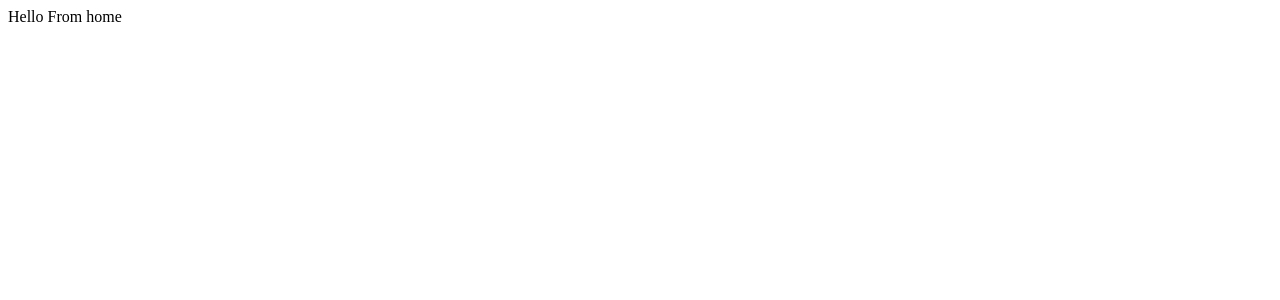
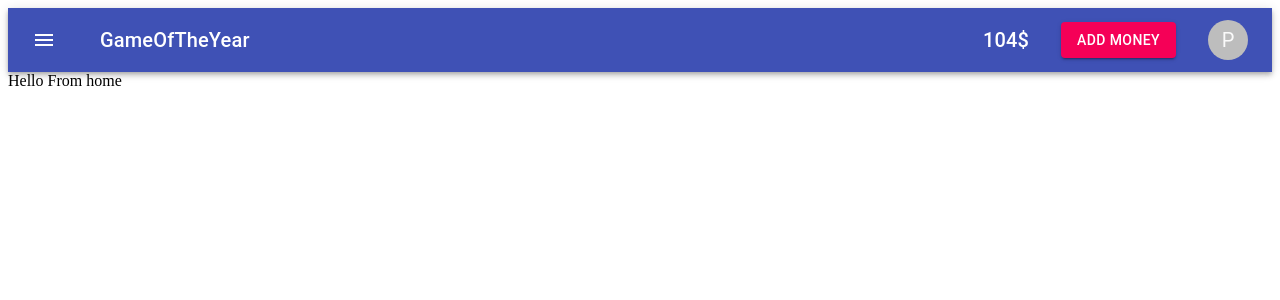
Before and after one commit to alle-zhinzher/hacaton, a React app in the folder client/: page / in a window 1280 px wide. Shown: the top 300 px of the page. Built offline with nearby package versions, Linux system fonts and the light colour scheme.

Commit message:
Change header, move styles to scss files

```diff
--- a/client/src/components/App.js
+++ b/client/src/components/App.js
@@ -9,12 +9,16 @@ import TestRedux from './TestRedux';
 import Home from './Home';
 // Styles
 import './App.scss'
+import Header from "./Header/Header";
 
 class App extends Component {
     render() {
         return (
             <Provider store={store}>
                 <Router>
+                    <Header
+                    user={{name: 'Player', money: 104}}
+                    />
                     <Switch>
                         <Route path="/" exact component={Home} />
                         <Route path="/t" component={TestRedux} />
--- a/client/src/components/App.scss
+++ b/client/src/components/App.scss
@@ -1,4 +1,3 @@
-
 .hello {
     width: 1800px;
     margin: 50px auto;
--- a/client/src/components/Header/Header.js
+++ b/client/src/components/Header/Header.js
@@ -1,5 +1,6 @@
 import React from "react";
 
+import {Link} from "react-router-dom";
 //Components
 import AppBar from '@material-ui/core/AppBar';
 import Toolbar from '@material-ui/core/Toolbar';
@@ -7,12 +8,19 @@ import Typography from '@material-ui/core/Typography';
 import Button from '@material-ui/core/Button';
 import IconButton from '@material-ui/core/IconButton';
 import MenuIcon from '@material-ui/icons/Menu';
+import Avatar from '@material-ui/core/Avatar';
+
 import SideBar from "./SideBar/SideBar";
 
+//Styles
+import './Header.scss';
 
 const styles = {
     appBar: {
         display: 'flex'
+    },
+    avatar: {
+        textDecoration: 'none'
     },
     menuButton: {
         marginRight: '2rem'
@@ -42,15 +50,26 @@ export default class Header extends React.Component {
     render() {
         return (
             <>
-                <AppBar position="static" style={styles.appBar}>
+                <AppBar position="static" className="app-bar">
                     <Toolbar>
-                        <IconButton edge="start" style={styles.menuButton} color="inherit" aria-label="menu" onClick={this.toggleSideBar(true)}>
+                        <IconButton edge="start" className="app-bar__menu-button" color="inherit" aria-label="menu" onClick={this.toggleSideBar(true)}>
                             <MenuIcon />
                         </IconButton>
-                        <Typography variant="h6" style={styles.title}>
+                        <Typography variant="h6" className="app-bar__title" >
                             GameOfTheYear
                         </Typography>
-                        <Button color="inherit">Login</Button>
+                        {
+                            this.props.user? (
+                                <>
+                                    <Typography variant="h6" className="app-bar__menu-button" >
+                                        {this.props.user.money}$
+                                    </Typography>
+                                    <Button className="app-bar__menu-button"  variant="contained" color="secondary">
+                                        Add money
+                                    </Button>
+                                    <Link to='./profile' className="app-bar__avatar" ><Avatar>{this.props.user.name[0]}</Avatar></Link>
+                                </>) : (<Button color="inherit">Login</Button>)
+                        }
                     </Toolbar>
                 </AppBar>
                 <SideBar
--- /dev/null
+++ b/client/src/components/Header/Header.scss
@@ -0,0 +1,15 @@
+.app-bar {
+  display: flex;
+}
+
+.app-bar__avatar {
+  text-decoration: none;
+}
+//TODO: fix this
+.app-bar__menu-button {
+  margin-right: 2rem !important;
+}
+
+.app-bar__title {
+  flex-grow: 1
+}
--- a/client/src/components/Header/SideBar/SideBar.js
+++ b/client/src/components/Header/SideBar/SideBar.js
@@ -1,15 +1,16 @@
 import React from 'react';
 
 //Components
+import {Link} from "@material-ui/core";
 import Drawer from '@material-ui/core/Drawer';
 import List from '@material-ui/core/List';
 import Divider from '@material-ui/core/Divider';
 import ListItem from '@material-ui/core/ListItem';
-import ListItemIcon from '@material-ui/core/ListItemIcon';
 import ListItemText from '@material-ui/core/ListItemText';
-import InboxIcon from '@material-ui/icons/MoveToInbox';
-import MailIcon from '@material-ui/icons/Mail';
+import Button from "@material-ui/core/Button";
 
+//Styles
+import './SideBar.scss'
 
 export default class SideBar extends React.Component{
 
@@ -27,23 +28,36 @@ export default class SideBar extends React.Component{
                         onClick={this.props.toggle(false)}
                         onKeyDown={this.props.toggle(false)}
                     >
-                        <List>
-                            {['Inbox', 'Starred', 'Send email', 'Drafts'].map((text, index) => (
-                                <ListItem button key={text}>
-                                    <ListItemIcon>{index % 2 === 0 ? <InboxIcon /> : <MailIcon />}</ListItemIcon>
-                                    <ListItemText primary={text} />
-                                </ListItem>
-                            ))}
+                        <List className='list'>
+                            {
+                                [['Home', './'], ['All games', './games'], ['Item3',''], ['Item4','']].map((item, index) => (
+                                    <>
+                                        <Link to={item[1]} key={item[0]}>
+                                            <ListItem button>
+                                                <ListItemText primary={item[0]} />
+                                            </ListItem>
+                                        </Link>
+                                        <Divider />
+                                    </>
+                                ))
+                            }
                         </List>
-                        <Divider />
-                        <List>
-                            {['All mail', 'Trash', 'Spam'].map((text, index) => (
-                                <ListItem button key={text}>
-                                    <ListItemIcon>{index % 2 === 0 ? <InboxIcon /> : <MailIcon />}</ListItemIcon>
-                                    <ListItemText primary={text} />
-                                </ListItem>
-                            ))}
-                        </List>
+                        {
+                            this.props.user? (
+                                <Link to='./profile' key='Profile'>
+                                    <ListItem button>
+                                        <ListItemText primary='Profile' />
+                                    </ListItem>
+                                </Link>
+                            ) : (
+                                <Link to='./signin' component="button" className="button-container">
+                                    <Button variant="contained" color="primary" className="login-button">
+                                        Log in
+                                    </Button>
+                                </Link>
+                            )
+                        }
+
                     </div>
                 </Drawer>
             </div>
--- /dev/null
+++ b/client/src/components/Header/SideBar/SideBar.scss
@@ -0,0 +1,12 @@
+
+.list {
+  width: 300px;
+}
+.button-container {
+  width: 100%;
+  //TODO: fix this
+  padding: 1rem !important;
+}
+.login-button {
+  width: 100%
+}
```
